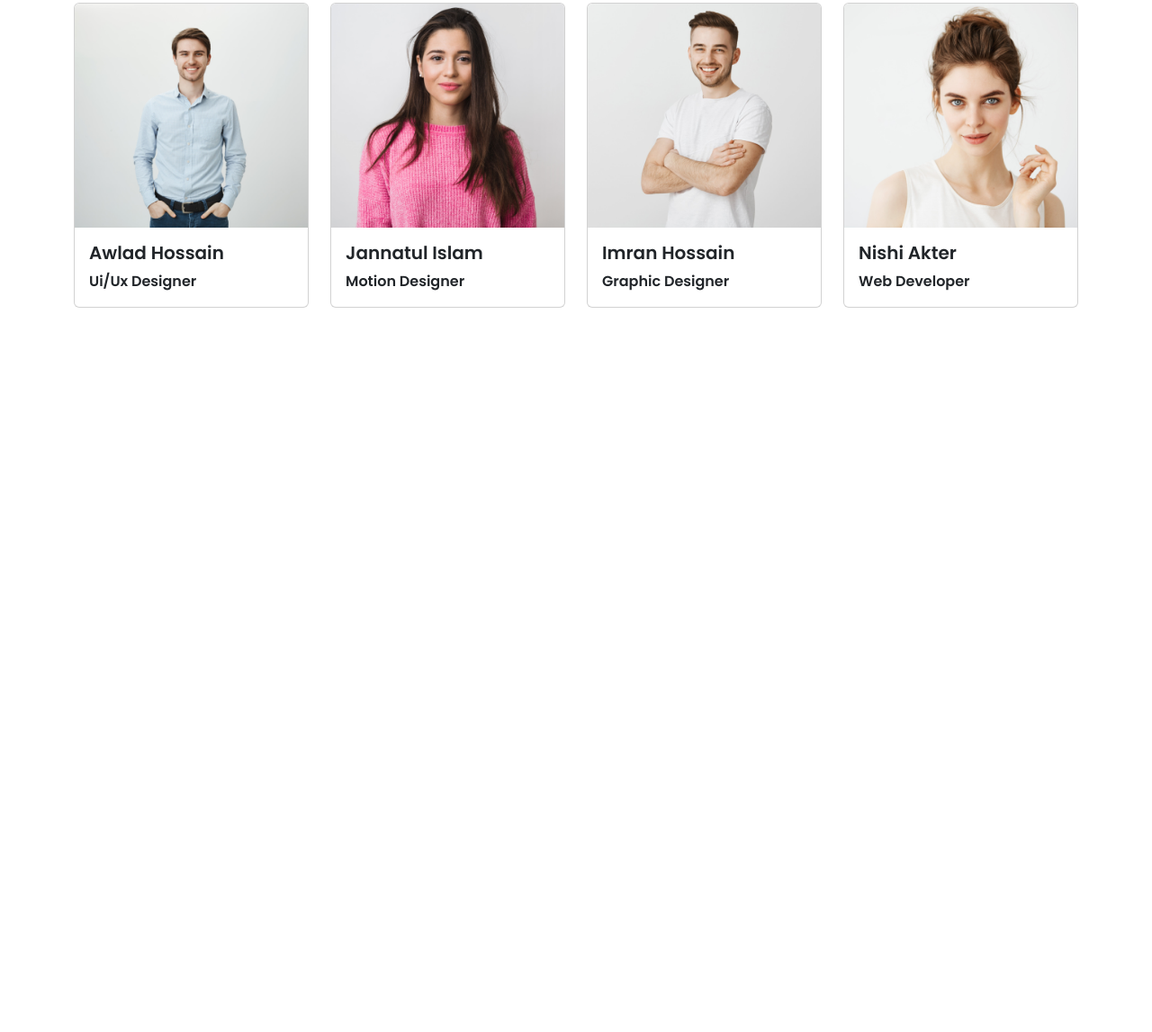
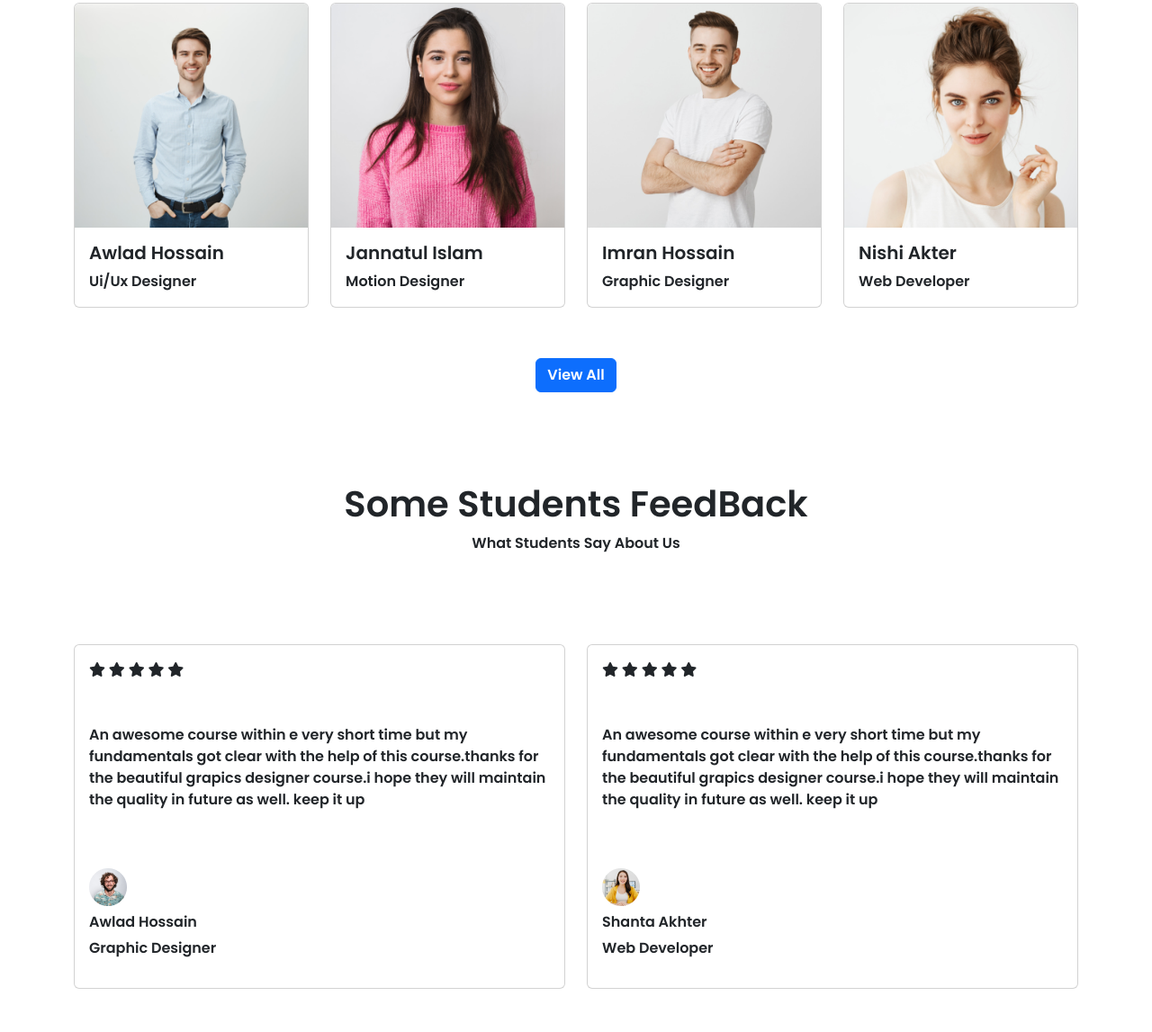
Before and after one commit to Parvez765/assignment-3, a plain HTML site: page index.html in a window 1280 px wide. Shown: the part 2974-4121 px from the top of the page at 90% size. Before the commit the page ends 3364 px from the top, so only its background shows below. Drawn offline with nearby package versions, Linux system fonts and the light colour scheme.

Commit message:
Students FeedBack Section Added

```diff
--- a/index.html
+++ b/index.html
@@ -11,6 +11,8 @@
     <link href="https://fonts.googleapis.com/css2?family=Poppins:wght@600&display=swap" rel="stylesheet">
     <!-- CSS Link -->
     <link rel="stylesheet" href="style.css">
+    <!-- fontAwesome Link -->
+    <script src="https://kit.fontawesome.com/7e990cff56.js" crossorigin="anonymous"></script>
   </head>
   <body>
     <header>
@@ -278,8 +280,61 @@
                     </div>
                 </div>
             </div>
+            <a href=""><button class="mt-2 mb-5 d-block ms-auto me-auto btn btn-primary">View All</button></a>
         </section>
         <!-- Student Gallery Section -->
+        <!-- Students FeedBack -->
+        <section class="container">
+            <div class="text-center feed-back">
+                <h1>Some Students FeedBack</h1>
+                <p>What Students Say About Us</p>
+            </div>
+            <div class="row">
+                <div class="col-lg-6 col-md-12 col-sm-12 col-12">
+                    <div class="card mb-5">
+                        <div class="card-body">
+                            <i class="fa-solid fa-star"></i>
+                            <i class="fa-solid fa-star"></i>
+                            <i class="fa-solid fa-star"></i>
+                            <i class="fa-solid fa-star"></i>
+                            <i class="fa-solid fa-star"></i>
+                            <p class="card-text mt-5">An awesome course within e very short time but my fundamentals got clear with the help of this course.thanks for the beautiful grapics designer course.i hope they will maintain the quality in future as well. keep it up</p>
+                            <div>
+                                <a href="#">
+                                <img class="mt-5" src="images/images/student/student-5.png" alt="">
+                            </a>
+                            </div>
+                            <div class="mt-2">
+                                <h6>Awlad Hossain</h6>
+                                <p>Graphic Designer</p>
+                            </div>
+                        </div>
+                        </div>
+                </div>
+                <div class="col-lg-6 col-md-12 col-sm-12 col-12">
+                    <div class="card mb-5">
+                        <div class="card-body">
+                            <i class="fa-solid fa-star"></i>
+                            <i class="fa-solid fa-star"></i>
+                            <i class="fa-solid fa-star"></i>
+                            <i class="fa-solid fa-star"></i>
+                            <i class="fa-solid fa-star"></i>
+                            <p class="card-text mt-5">An awesome course within e very short time but my fundamentals got clear with the help of this course.thanks for the beautiful grapics designer course.i hope they will maintain the quality in future as well. keep it up</p>
+                            <div>
+                                <a href="#">
+                                <img class="mt-5" src="images/images/student/student-6.png" alt="">
+                            </a>
+                            </div>
+                            <div class="mt-2">
+                                <h6>Shanta Akhter</h6>
+                                <p>Web Developer</p>
+                            </div>
+                        </div>
+                        </div>
+                </div>
+             </div>
+        </section>
+        <!-- Students FeedBack Section Ends -->
     </main>
     <script src="https://cdn.jsdelivr.net/npm/bootstrap@5.2.0/dist/js/bootstrap.bundle.min.js" integrity="sha384-A3rJD856KowSb7dwlZdYEkO39Gagi7vIsF0jrRAoQmDKKtQBHUuLZ9AsSv4jD4Xa" crossorigin="anonymous"></script>
   </body>
--- a/style.css
+++ b/style.css
@@ -33,3 +33,7 @@
     background-color: white;
     color: rgb(61, 161, 255);
 }
+.feed-back{
+    margin-top: 100px;
+    margin-bottom: 100px;
+}
```
